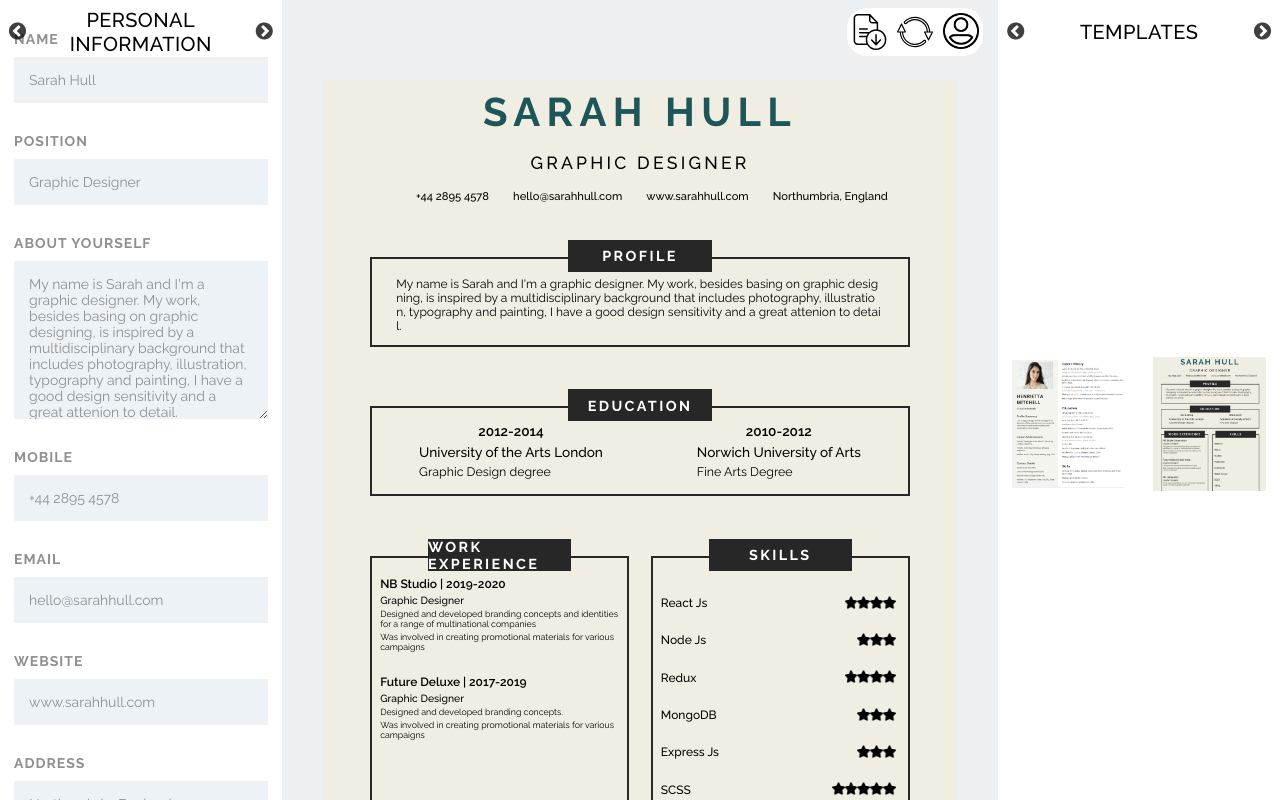
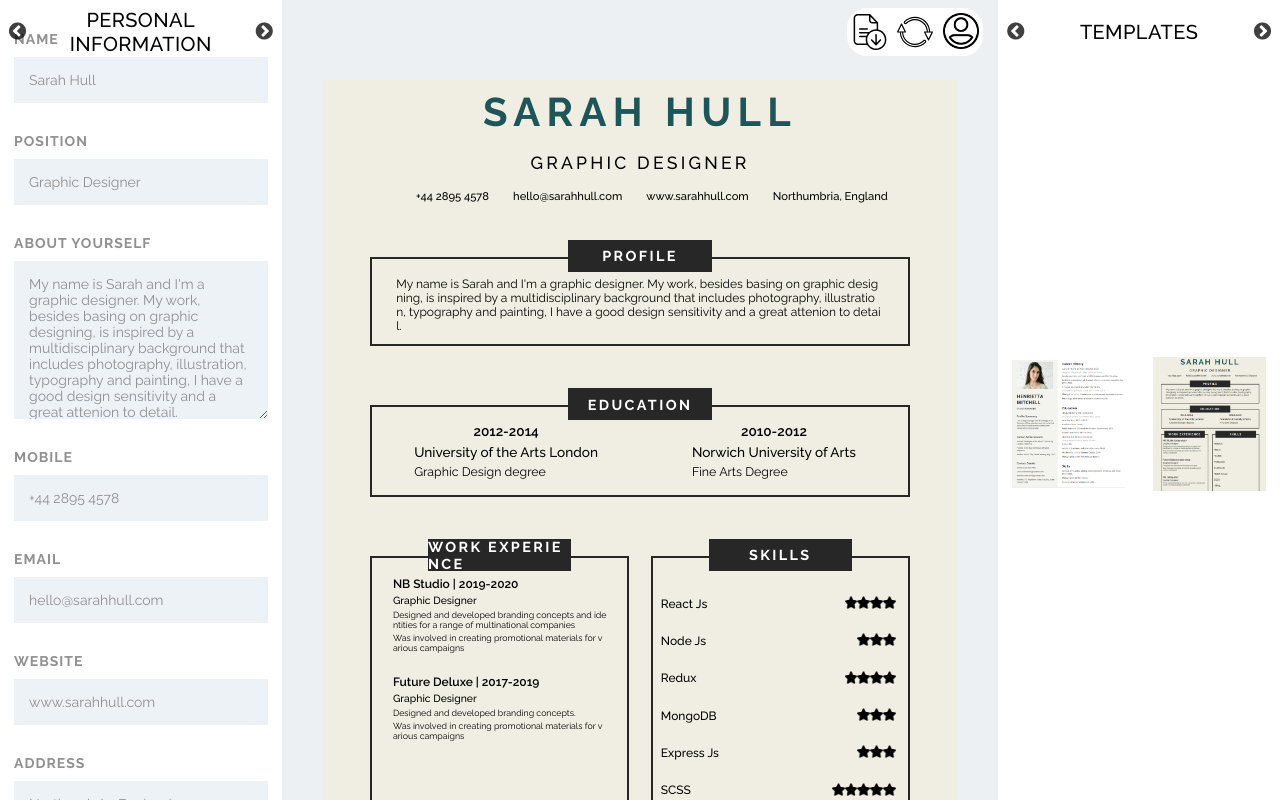
Before and after one commit to CodingMaven1/ProResume, a React (Create React App) app: page / in a window 1280 px wide. Both pictures are taken after a click on the picture 1209 px from the left and 424 px from the top of the page. Built offline with nearby package versions, Linux system fonts and the light colour scheme.

Commit message:
Fixed the styling issues in templates

```diff
--- a/src/Containers/RightNav/RightNavComponents/TemplateChange/TemplateChange.scss
+++ b/src/Containers/RightNav/RightNavComponents/TemplateChange/TemplateChange.scss
@@ -8,5 +8,6 @@
     .TemplateChange--Img{
         width: 40%;
         height: auto;
+        cursor: pointer;
     }
 }
--- a/src/Templates/Euphony/Euphony.scss
+++ b/src/Templates/Euphony/Euphony.scss
@@ -12,7 +12,7 @@
     display: flex;
     flex-direction: column;
     font-family: 'Raleway', sans-serif;
-    // zoom: 0.8;
+    word-break: break-all;
 
     .Euphony--Header{
         min-height: 23vh;
@@ -98,16 +98,23 @@
             @include flexCenter;
 
             .Euphony--BodyEducationContainer{
-                height: 100%;
+                min-height: 100%;
                 width: 100%;
                 display: flex;
                 align-items: center;
                 justify-content: space-around;
+                flex-wrap: wrap;
 
                 .Euphony--BodyEducationContent{
                     display: flex;
                     align-items: center;
                     flex-direction: column;
+                    width: 45%;
+                    margin-bottom: 2rem;
+
+                    &:nth-child(1),&:nth-child(2){
+                        margin-top: 2rem;
+                    }
 
                     .Euphony--BodyEducationContentYear{
                         font-size: 1.7rem;
@@ -147,6 +154,7 @@
 
                 .Euphony--BodyCareerInfo{
                     margin-top: 3vh;
+                    width: 90%;
 
                     .Euphony--BodyCareerInfoTitle{
                         font-size: 1.5rem;
--- a/src/Templates/Satiny/Satiny.scss
+++ b/src/Templates/Satiny/Satiny.scss
@@ -11,6 +11,7 @@
     background-color: #fff;
     display: flex;
     font-family: 'Open Sans', sans-serif;
+    word-break: break-all;
 
     .Satiny--Left{
         min-height: 100%;
```
